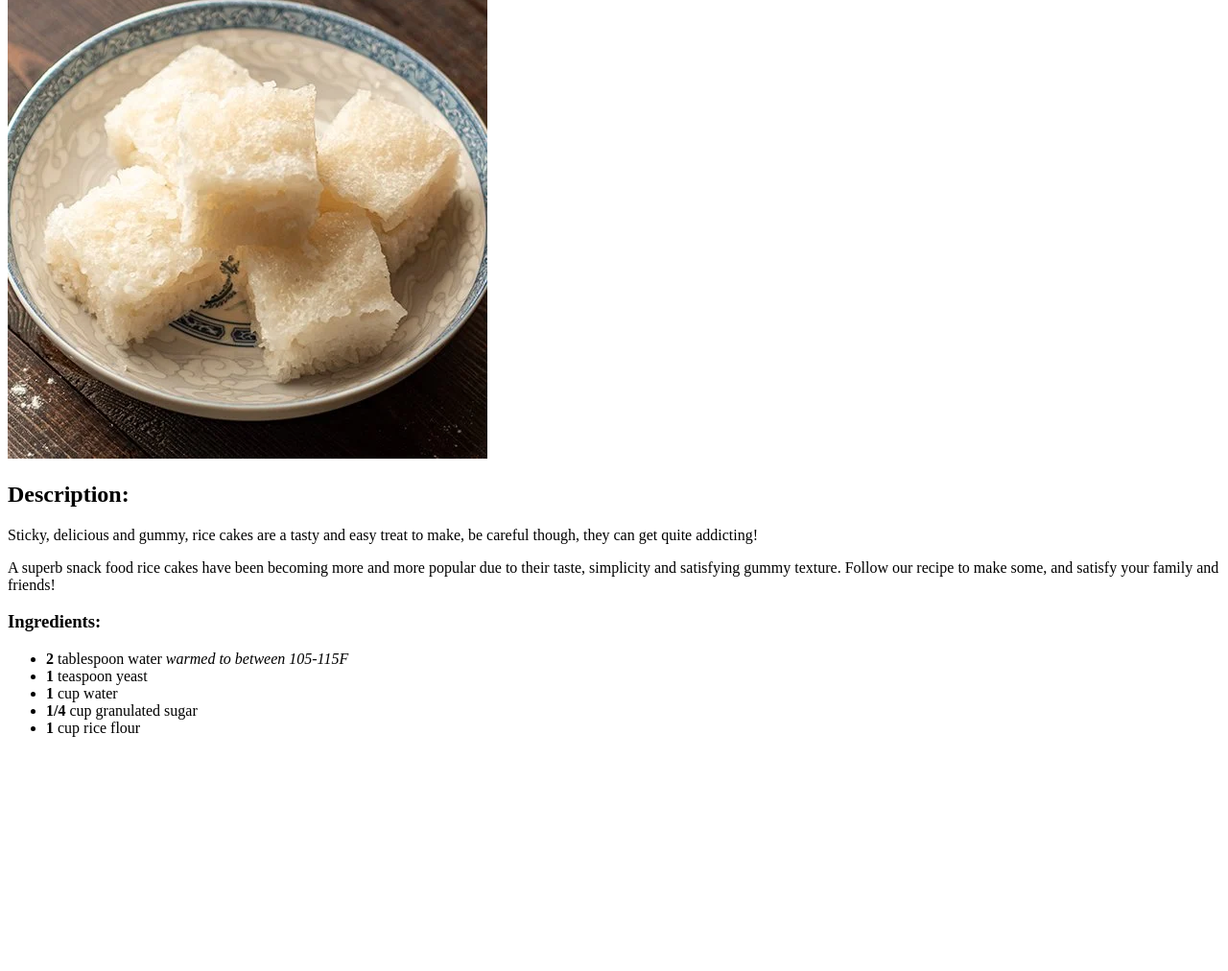
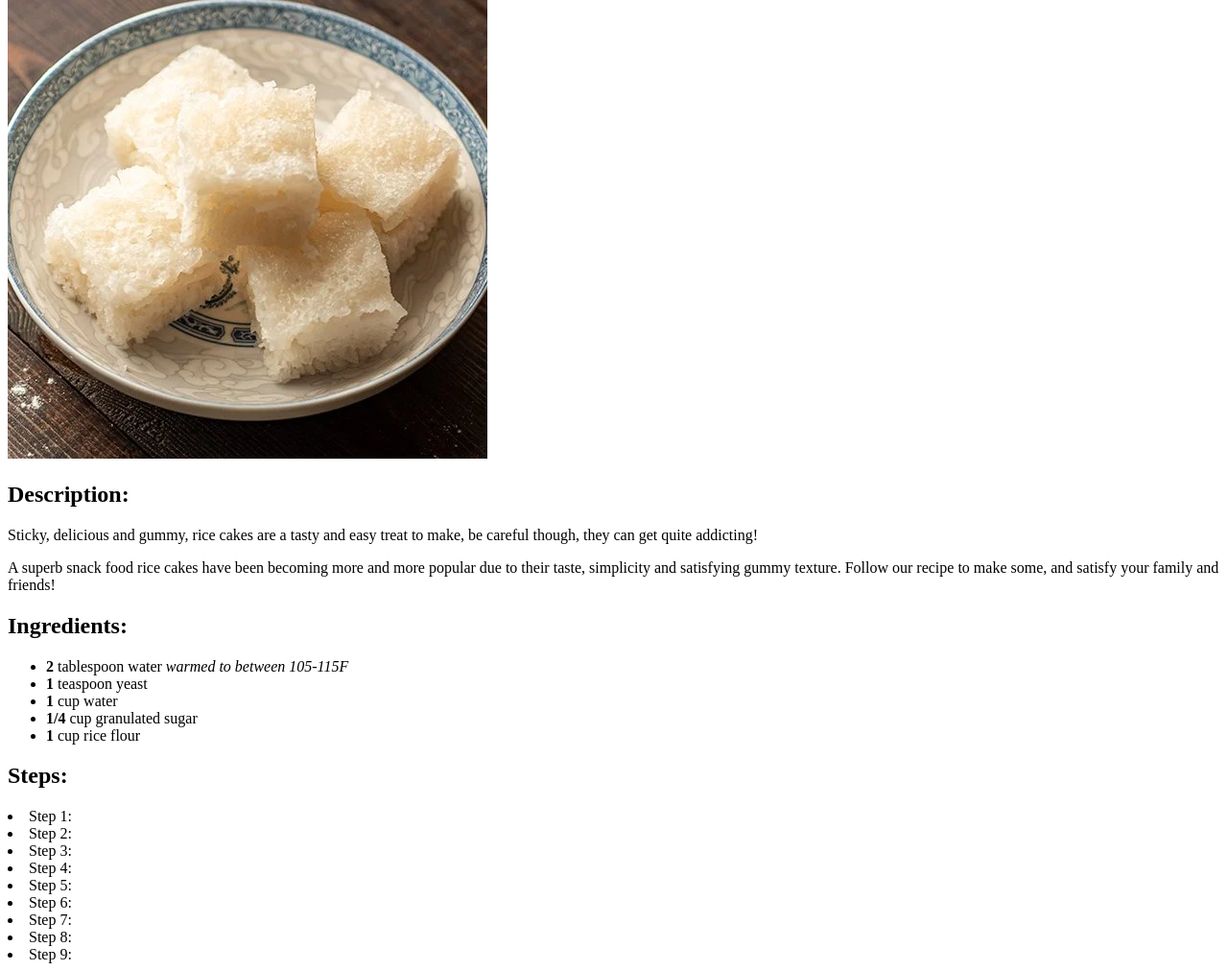
Before and after one commit to Schwertstreich/odin-recipes, a plain HTML site: page recipes/riceCakes.html in a window 1280 px wide. Shown: the part 102-1114 px from the top of the page at 96% size. Before the commit the page ends 886 px from the top, so only its background shows below. Drawn offline with Linux system fonts and the light colour scheme.

Commit message:
Minor changes and further additions

```diff
--- a/recipes/riceCakes.html
+++ b/recipes/riceCakes.html
@@ -5,8 +5,6 @@
     <meta name="viewport" content="width=device-width, initial-scale=1.0">
     <title>Rice Cakes</title>
 </head>
-
-
 
 <body>
 <h1>Rice cakes</h1>
@@ -20,7 +18,7 @@
     </div>
 
     <div>
-        <h3>Ingredients:</h3>
+        <h2>Ingredients:</h2>
         <ul>
             <li><strong>2</strong> tablespoon water <em>warmed to between 105-115F</em></li>
             <li><strong>1</strong> teaspoon yeast</li>
@@ -30,5 +28,17 @@
         </ul>
     </div>
 
+    <div>
+        <h2>Steps:</h2>
+        <li>Step 1:</li>
+        <li>Step 2:</li>
+        <li>Step 3:</li>
+        <li>Step 4:</li>
+        <li>Step 5:</li>
+        <li>Step 6:</li>
+        <li>Step 7:</li>
+        <li>Step 8:</li>
+        <li>Step 9:</li>
+    </div>
 </body>
 </html>
```
